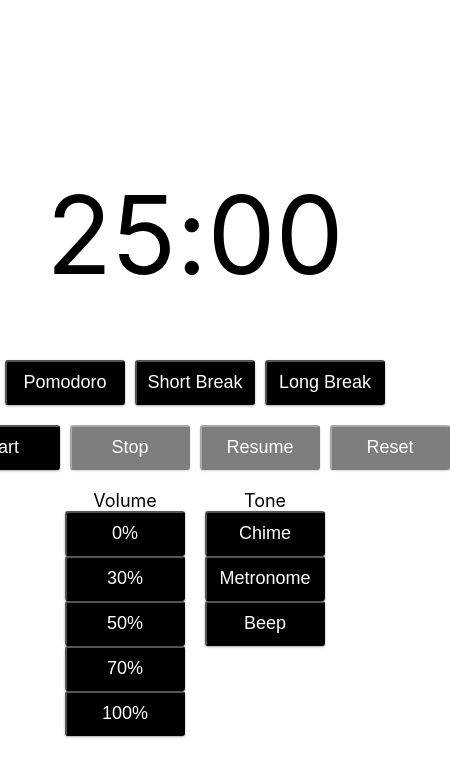
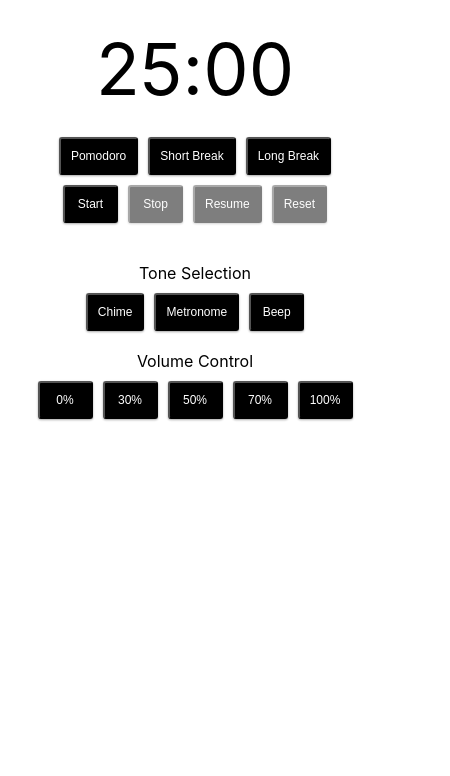
Before and after one commit to galvinma/pomotime, a React (Create React App) app: page / in a window 390 px wide. Shown: the top 776 px of the page, 450 px wide, since content can reach past the window. Built offline with nearby package versions, Linux system fonts and the light colour scheme.

Commit message:
Added media queries for mobile layouts

```diff
--- a/src/Pages/Home/Home.css
+++ b/src/Pages/Home/Home.css
@@ -1,13 +1,13 @@
-.content-container
+.content-container,
 {
   display: flex;
   flex-direction: column;
   align-content: center;
   justify-content: center;
-  height: 100%
+  height: 100%;
 }
 
-.time-container, .controls-container, .options-container
+.time-container, .selection-container
 {
   display: flex;
   flex-direction: row;
@@ -17,7 +17,27 @@
   margin-bottom: 10px;
 }
 
-.duration-container, .volume-container, .tone-container
+.controls-container
+{
+  display: flex;
+  flex-direction: row;
+  justify-content: center;
+  align-content: center;
+  margin-top: 10px;
+  margin-bottom: 40px;
+}
+
+.options-container
+{
+  display: flex;
+  flex-direction: column;
+  justify-content: center;
+  align-content: center;
+  margin-top: 10px;
+  margin-bottom: 40px;
+}
+
+.volume-container, .tone-container
 {
   display: flex;
   flex-direction: column;
@@ -27,6 +47,7 @@
   align-content: center;
   margin-left: 5px;
   margin-right: 5px;
+  margin-bottom: 20px;
 }
 
 .minutes, .seconds, .spacer
@@ -63,6 +84,7 @@
 .options-header
 {
   font-size: 18px;
+  margin-bottom: 10px;
 }
 
 .disabled {
@@ -70,3 +92,44 @@
   cursor: not-allowed;
   pointer-events: none;
 }
+
+.volume-buttons, .tone-buttons
+{
+  display: flex;
+  flex-direction: row;
+}
+
+@media screen and (max-width: 768px)
+{
+  .control-button
+  {
+    min-width: 80px;
+    font-size: 14px;
+  }
+}
+
+@media screen and (max-width: 600px)
+{
+  .control-button
+  {
+    min-width: 55px;
+    font-size: 12px;
+  }
+
+  .minutes, .seconds, .spacer
+  {
+    font-size: 72px;
+  }
+
+  .time-container
+  {
+    margin-top: 25px;
+    margin-bottom: 25px
+  }
+
+  .options-header
+  {
+    font-size: 16px;
+    margin-bottom: 10px;
+  }
+}
--- a/src/Pages/Home/Home.js
+++ b/src/Pages/Home/Home.js
@@ -281,7 +281,7 @@
             <div className="spacer">:</div>
             <div className="seconds">{this.state.seconds}</div>
           </div>
-          <div className="controls-container">
+          <div className="selection-container">
             <button id="POMODORO" className="control-button" value="POMODORO" onClick={this.changeMode}>Pomodoro</button>
             <button id="SHORT" className="control-button" value="SHORT" onClick={this.changeMode}>Short Break</button>
             <button id="LONG" className="control-button" value="LONG" onClick={this.changeMode}>Long Break</button>
@@ -293,19 +293,23 @@
             <button id="RESET" className="control-button" value="RESET" onClick={this.resetTimer}>Reset</button>
           </div>
           <div className="options-container">
+            <div className="tone-container">
+              <div className="options-header">Tone Selection</div>
+              <div className="tone-buttons">
+                <button className="control-button" value="CHIME" onClick={this.changeAudio}>Chime</button>
+                <button className="control-button" value="METRONOME" onClick={this.changeAudio}>Metronome</button>
+                <button className="control-button" value="BEEP" onClick={this.changeAudio}>Beep</button>
+              </div>
+            </div>
             <div className="volume-container">
-              <div className="options-header">Volume</div>
+              <div className="options-header">Volume Control</div>
+              <div className="volume-buttons">
                 <button className="control-button" value="0" onClick={this.changeVolume}>0%</button>
                 <button className="control-button" value="30" onClick={this.changeVolume}>30%</button>
                 <button className="control-button" value="50" onClick={this.changeVolume}>50%</button>
                 <button className="control-button" value="70" onClick={this.changeVolume}>70%</button>
                 <button className="control-button" value="100" onClick={this.changeVolume}>100%</button>
               </div>
-            <div className="tone-container">
-              <div className="options-header">Tone</div>
-              <button className="control-button" value="CHIME" onClick={this.changeAudio}>Chime</button>
-              <button className="control-button" value="METRONOME" onClick={this.changeAudio}>Metronome</button>
-              <button className="control-button" value="BEEP" onClick={this.changeAudio}>Beep</button>
             </div>
           </div>
           <div className="message"></div>
```
Lines whose indentation alone changed are shown as unchanged.
